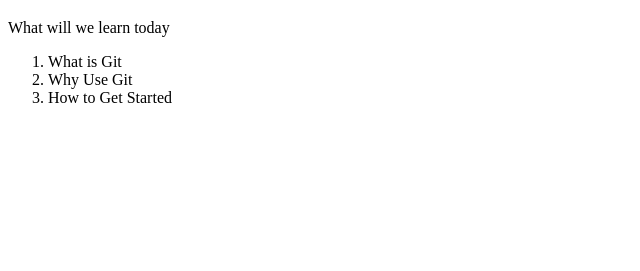
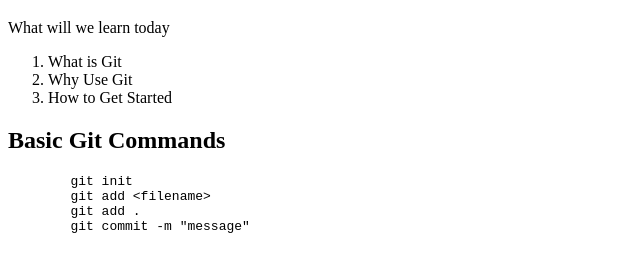
Before and after one commit to syhrhathrh/git-class, a plain HTML site: page index.html in a window 1280 px wide. Shown: the part 61-332 px from the top of the page, without its empty margins (0-640 px from the left). Drawn offline with Linux system fonts and the light colour scheme.

Commit message:
git command

```diff
--- a/index.html
+++ b/index.html
@@ -16,6 +16,15 @@
         <li>How to Get Started</li>
     </ol>
 
+    <h2>Basic Git Commands</h2>
+
+    <pre>
+        git init
+        git add &lt;filename&gt;
+        git add .
+        git commit -m "message"
+
+    </pre>
 
 
 
```
